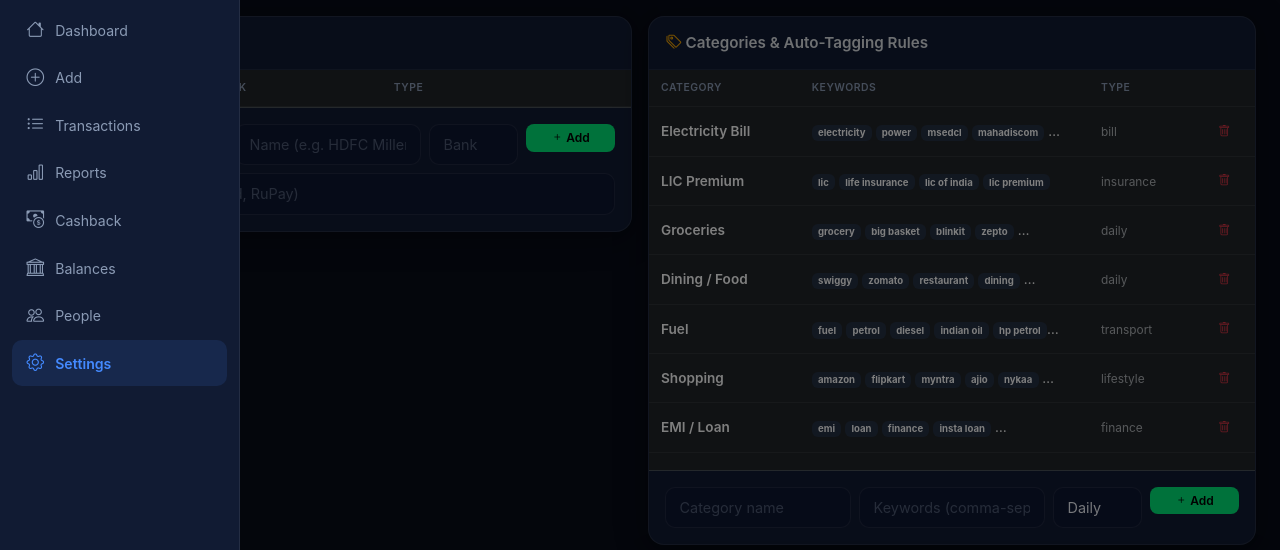
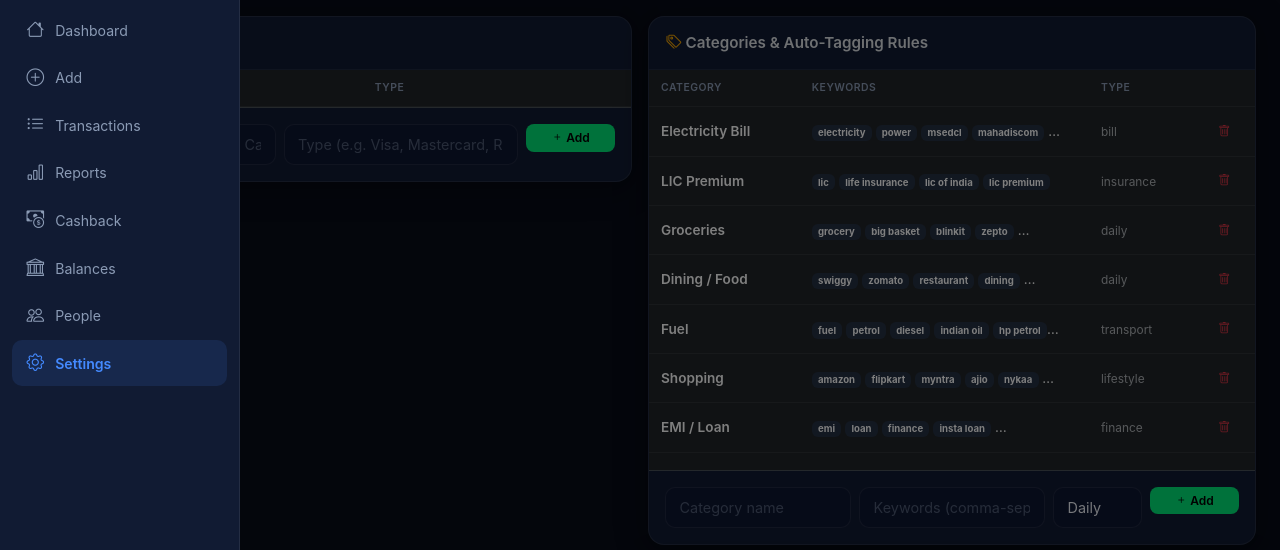
Before and after one commit to prabhatia1/finance-tracker, a Flask app: page /settings in a window 1280 px wide. Shown: the part 56-606 px from the top of the page. Run offline with Flask 3, Linux system fonts and the light colour scheme; the visitor is signed in with stand-in values (Sample User, id 1); data that the repository does not hold is empty.

Commit message:
feat: simplify card form — remove bank column from DB + UI
- Dropped 'bank' column from user_cards table via migration
- Removed ID, Bank fields from add card form; name auto-generates ID
- Card type is now optional (defaults to empty)
- Added 'Bank / Card' labels across all transaction views
- Fixed init_db crash (Python code was inside SQL string)
- Updated seed data, handler, and all templates accordingly

```diff
--- a/app.py
+++ b/app.py
@@ -74,16 +74,16 @@
 
     # Default cards
     default_cards = [
-        ("sbi_cb",  "SBI Cashback",     "SBI", "Visa"),
-        ("sbi_pp",  "SBI PhonePe",      "SBI", "Visa"),
-        ("hdfc_mil","HDFC Millennia",    "HDFC","Visa"),
-        ("hdfc_swig","HDFC Swiggy",      "HDFC","Visa"),
-        ("bob_eterna","BOB Eterna",      "BOB", "RuPay"),
+        ("sbi_cb",  "SBI Cashback",     "Visa"),
+        ("sbi_pp",  "SBI PhonePe",      "Visa"),
+        ("hdfc_mil","HDFC Millennia",    "Visa"),
+        ("hdfc_swig","HDFC Swiggy",      "Visa"),
+        ("bob_eterna","BOB Eterna",      "RuPay"),
     ]
-    for cid, nm, bk, tp in default_cards:
+    for cid, nm, tp in default_cards:
         conn.execute(
-            "INSERT OR IGNORE INTO user_cards (user_id, card_id, name, bank, type) VALUES (?,?,?,?,?)",
-            (user_id, cid, nm, bk, tp))
+            "INSERT OR IGNORE INTO user_cards (user_id, card_id, name, type) VALUES (?,?,?,?)",
+            (user_id, cid, nm, tp))
 
     # Default people
     for nm in ["Sister", "Brother", "Dad"]:
@@ -141,7 +141,7 @@
     conn = get_db()
     try:
         rows = conn.execute(
-            "SELECT card_id AS id, name, bank, type FROM user_cards WHERE user_id = ? ORDER BY name",
+            "SELECT card_id AS id, name, type FROM user_cards WHERE user_id = ? ORDER BY name",
             (user_id,)
         ).fetchall()
     except Exception:
@@ -239,7 +239,6 @@
             user_id INTEGER NOT NULL,
             card_id TEXT NOT NULL,
             name TEXT NOT NULL,
-            bank TEXT NOT NULL,
             type TEXT DEFAULT 'Other',
             FOREIGN KEY (user_id) REFERENCES users(id),
             UNIQUE(user_id, card_id)
@@ -254,6 +253,14 @@
         );
     """)
     conn.commit()
+
+    # Migration: drop bank column from user_cards
+    try:
+        conn.execute("ALTER TABLE user_cards DROP COLUMN bank")
+        conn.commit()
+    except Exception:
+        pass  # Column already dropped or didn't exist
+
     conn.close()
 
 init_db()
@@ -289,7 +296,7 @@
             data = json.load(f)
         conn = get_db()
         for c in data.get("cards", []):
-            conn.execute("INSERT OR IGNORE INTO user_cards (user_id, card_id, name, bank, type) VALUES (?, ?, ?, ?, ?)", (uid, c["id"], c["name"], c["bank"], c.get("type", "Other")))
+            conn.execute("INSERT OR IGNORE INTO user_cards (user_id, card_id, name, type) VALUES (?, ?, ?, ?)", (uid, c["id"], c["name"], c.get("type", "Other")))
         conn.commit()
         conn.close()
         migrated = True
@@ -1230,10 +1237,9 @@
         action = request.form.get("action")
 
         if action == "add_card":
-            card_id = sanitize(request.form["card_id"]).lower().replace(" ", "_")
             card_name = sanitize(request.form["card_name"])
-            card_bank = sanitize(request.form["card_bank"])
-            card_type = sanitize(request.form["card_type"])
+            card_id = card_name.lower().replace(" ", "_")
+            card_type = sanitize(request.form.get("card_type", ""))
             conn = get_db()
             try:
                 existing = conn.execute(
@@ -1241,11 +1247,11 @@
                     (user_id, card_id)
                 ).fetchone()
                 if existing:
-                    flash("❌ Card ID already exists.", "danger")
+                    flash("❌ Card name already exists.", "danger")
                 else:
                     conn.execute(
-                        "INSERT INTO user_cards (user_id, card_id, name, bank, type) VALUES (?, ?, ?, ?, ?)",
-                        (user_id, card_id, card_name, card_bank, card_type)
+                        "INSERT INTO user_cards (user_id, card_id, name, type) VALUES (?, ?, ?, ?)",
+                        (user_id, card_id, card_name, card_type)
                     )
                     conn.commit()
                     flash(f"✅ Card '{card_name}' added!", "success")
--- a/templates/_recent_section.html
+++ b/templates/_recent_section.html
@@ -16,7 +16,7 @@
                     <th>Date</th>
                     <th>Description</th>
                     <th>Amount</th>
-                    <th class="d-none d-sm-table-cell">Card</th>
+                    <th class="d-none d-sm-table-cell">Bank / Card</th>
                     <th class="d-none d-sm-table-cell text-end">CB</th>
                     <th style="width:35px"></th>
                 </tr>
--- a/templates/_today_section.html
+++ b/templates/_today_section.html
@@ -15,7 +15,7 @@
                 <tr>
                     <th>Description</th>
                     <th>Amount</th>
-                    <th class="d-none d-sm-table-cell">Card</th>
+                    <th class="d-none d-sm-table-cell">Bank / Card</th>
                     <th style="width:65px"></th>
                 </tr>
             </thead>
--- a/templates/_transactions_table.html
+++ b/templates/_transactions_table.html
@@ -19,7 +19,7 @@
                     </a>
                 </th>
                 <th>Category</th>
-                <th class="d-none d-sm-table-cell">Card</th>
+                <th class="d-none d-sm-table-cell">Bank / Card</th>
                 <th class="d-none d-sm-table-cell text-end">CB</th>
                 <th style="width:35px"></th>
             </tr>
--- a/templates/add.html
+++ b/templates/add.html
@@ -42,7 +42,7 @@
                             </select>
                         </div>
                         <div class="col-6 col-md-6">
-                            <label class="form-label">Card <span class="text-red">*</span></label>
+                            <label class="form-label">Bank / Card <span class="text-red">*</span></label>
                             <select class="form-select" name="card_id" required>
                                 <option value="" disabled selected>— Select —</option>
                                 {% for card in cards %}
--- a/templates/all_transactions.html
+++ b/templates/all_transactions.html
@@ -24,7 +24,7 @@
                 </select>
             </div>
             <div class="col-md-2">
-                <label class="form-label small mb-0">Card</label>
+                <label class="form-label small mb-0">Bank / Card</label>
                 <select name="card_id" class="form-select form-select-sm filter-select">
                     <option value="">All</option>
                     {% for c in cards %}
--- a/templates/cashback.html
+++ b/templates/cashback.html
@@ -45,7 +45,7 @@
                         <th>Date</th>
                         <th>Description</th>
                         <th>Category</th>
-                        <th>Card</th>
+                        <th>Bank / Card</th>
                         <th class="text-end">Amount</th>
                         <th class="text-end">Cashback</th>
                         <th class="text-end">Effective Rate</th>
--- a/templates/edit.html
+++ b/templates/edit.html
@@ -42,7 +42,7 @@
                             </select>
                         </div>
                         <div class="col-6 col-md-6">
-                            <label class="form-label">Card <span class="text-red">*</span></label>
+                            <label class="form-label">Bank / Card <span class="text-red">*</span></label>
                             <select class="form-select" name="card_id" required>
                                 <option value="" disabled>— Select —</option>
                                 {% for card in cards %}
--- a/templates/reports.html
+++ b/templates/reports.html
@@ -31,7 +31,7 @@
 
         <!-- Card filter -->
         <div class="d-flex align-items-center gap-2">
-            <label class="form-label mb-0 text-nowrap">Card:</label>
+            <label class="form-label mb-0 text-nowrap">Bank / Card:</label>
             <select class="form-select form-select-sm" style="width:auto" id="cardPicker"
                     onchange="updateUrl()">
                 <option value="">All Cards</option>
@@ -62,7 +62,7 @@
                         <th>#</th>
                         <th>Description</th>
                         <th>Category</th>
-                        <th>Card</th>
+                        <th>Bank / Card</th>
                         <th>Amount</th>
                         <th></th>
                     </tr>
@@ -166,7 +166,7 @@
                     <table class="table table-hover mb-0">
                         <thead>
                             <tr>
-                                <th>Card</th>
+                                <th>Bank / Card</th>
                                 <th>Txns</th>
                                 <th>Total</th>
                             </tr>
--- a/templates/settings.html
+++ b/templates/settings.html
@@ -6,15 +6,14 @@
     <div class="col-lg-6">
         <div class="card">
             <div class="card-header">
-                <i class="bi bi-credit-card text-blue"></i> Your Cards
+                <i class="bi bi-credit-card text-blue"></i> Your Bank / Card
             </div>
             <div class="card-body p-0">
                 <div class="table-responsive">
                     <table class="table table-hover mb-0">
                         <thead>
                             <tr>
-                                <th>Card</th>
-                                <th>Bank</th>
+                                <th>Bank / Card</th>
                                 <th>Type</th>
                                 <th></th>
                             </tr>
@@ -23,7 +22,6 @@
                             {% for card in cards %}
                             <tr>
                                 <td class="fw-semibold">{{ card.name }}</td>
-                                <td>{{ card.bank }}</td>
                                 <td><span class="badge badge-category bg-green">{{ card.type }}</span></td>
                                 <td>
                                     <form method="POST" action="/settings" style="display:inline"
@@ -42,24 +40,16 @@
             <div class="card-body border-top" style="border-color:var(--card-border)">
                 <form method="POST" action="/settings" class="row g-2">
                     <input type="hidden" name="action" value="add_card">
-                    <div class="col-md-4">
-                        <input type="text" class="form-control form-control-sm" name="card_id"
-                               placeholder="ID (e.g. hdfc_mil)" required>
+                    <div class="col-md-5">
+                        <input type="text" class="form-control form-control-sm" name="card_name"
+                               placeholder="Bank / Card Name (e.g. SBI Cashback)" required>
                     </div>
-                    <div class="col-md-4">
-                        <input type="text" class="form-control form-control-sm" name="card_name"
-                               placeholder="Name (e.g. HDFC Millennia)" required>
-                    </div>
-                    <div class="col-md-2">
-                        <input type="text" class="form-control form-control-sm" name="card_bank"
-                               placeholder="Bank" required>
+                    <div class="col-md-5">
+                        <input type="text" class="form-control form-control-sm" name="card_type"
+                               placeholder="Type (e.g. Visa, Mastercard, RuPay)">
                     </div>
                     <div class="col-md-2">
                         <button class="btn btn-sm btn-success w-100"><i class="bi bi-plus"></i> Add</button>
-                    </div>
-                    <div class="col-md-12">
-                        <input type="text" class="form-control form-control-sm" name="card_type"
-                               placeholder="Type (e.g. Visa, Mastercard, RuPay)">
                     </div>
                 </form>
             </div>
```
Also changed, not shown: README.md.
